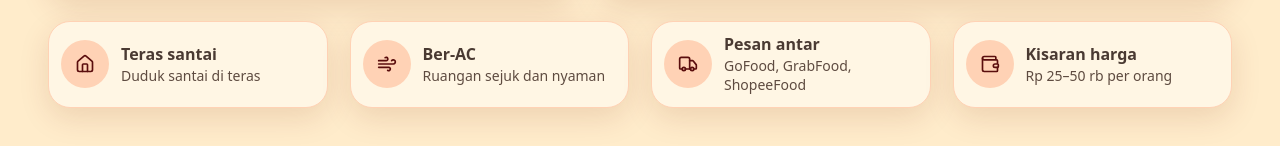
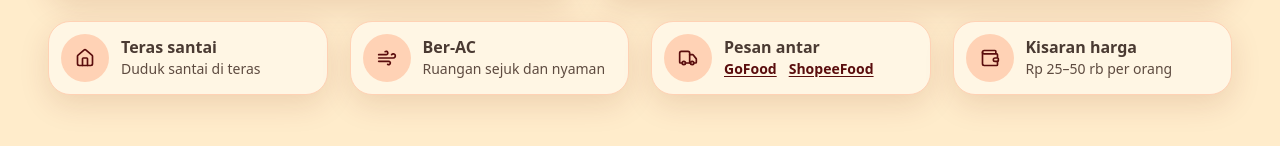
Before and after one commit to NganjukBersatu/Sachi_Sweet, a Vue app: page / in a window 1280 px wide. Shown: the part 5740-5886 px from the top of the page. Built offline with nearby package versions, Linux system fonts and the light colour scheme.

Commit message:
tambah link shopeefood dan goofood

```diff
--- a/src/components/LocationSection.vue
+++ b/src/components/LocationSection.vue
@@ -195,9 +195,26 @@ const status = computed(() => {
           <span class="grid h-11 w-11 shrink-0 place-items-center rounded-full bg-peach-200 text-[#5a0d0d] sm:h-12 sm:w-12">
             <component :is="f.icon" class="h-5 w-5" aria-hidden="true" />
           </span>
+
           <span class="min-w-0">
             <span class="block text-[15px] font-semibold leading-tight sm:text-base">{{ f.label }}</span>
-            <span class="mt-0.5 block text-[13px] leading-snug text-ink-soft sm:text-sm">{{ f.text }}</span>
+
+            <!-- Kalau item punya links: nama platform jadi link yang bisa ditekan -->
+            <span v-if="f.links" class="mt-0.5 flex flex-wrap gap-x-3 gap-y-1 text-[13px] leading-snug sm:text-sm">
+              <a
+                v-for="l in f.links"
+                :key="l.name"
+                :href="l.url"
+                target="_blank"
+                rel="noopener"
+                class="font-semibold text-[#5a0d0d] underline underline-offset-2 hover:opacity-80"
+              >
+                {{ l.name }}
+              </a>
+            </span>
+
+            <!-- Item lain tetap teks biasa -->
+            <span v-else class="mt-0.5 block text-[13px] leading-snug text-ink-soft sm:text-sm">{{ f.text }}</span>
           </span>
         </li>
       </ul>
--- a/src/data/site.ts
+++ b/src/data/site.ts
@@ -144,7 +144,15 @@ export const hours: OpenHours[] = [
 export const locationFacts = [
   { label: 'Teras santai', text: 'Duduk santai di teras', icon: Home },
   { label: 'Ber-AC', text: 'Ruangan sejuk dan nyaman', icon: Wind },
-  { label: 'Pesan antar', text: 'GoFood, GrabFood, ShopeeFood', icon: Truck },
+  {
+  label: 'Pesan antar',
+  text: 'GoFood, ShopeeFood',            // tetap ada sebagai cadangan
+  icon: Truck,                           // pakai ikon yang sudah ada di item ini
+  links: [
+    { name: 'GoFood', url: 'https://gofood.co.id/semarang/restaurant/sachi-sweet-cafe-perum-bumi-wanamukti-blok-b2-b9467c4e-62d7-4b31-aea4-6fa22e9a6fc9' },
+    { name: 'ShopeeFood', url: 'https://shopee.co.id/universal-link/now-food/shop/21542566?deep_and_deferred=1&shareChannel=copy_link' },
+  ],
+},
   { label: 'Kisaran harga', text: 'Rp 25–50 rb per orang', icon: Wallet },
 ]
 
```
